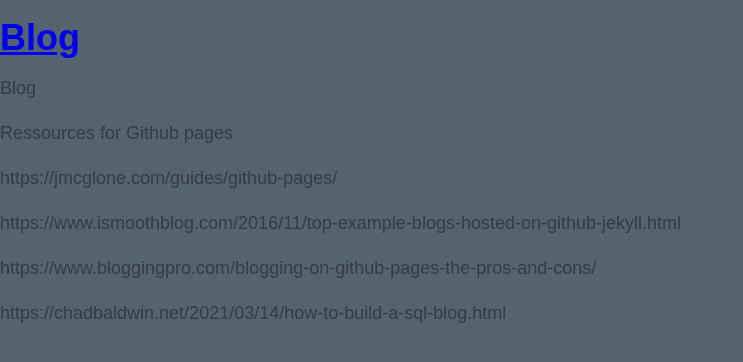
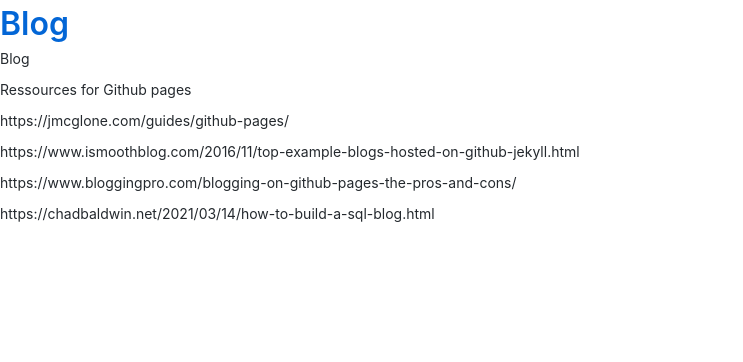
Before and after one commit to S2030c/blog_test, a Jekyll site: the page built from note.md, in a window 1280 px wide. Shown: the top 362 px of the page, without its empty margins (0-743 px from the left). Built offline with Jekyll 4.4.1, drawn with Linux system fonts in a browser that asks for light colours; our own code applies the rules of GitHub Pages for plain Markdown files.

Commit message:
Update default.html

```diff
--- a/_layouts/default.html
+++ b/_layouts/default.html
@@ -4,7 +4,7 @@
     <meta charset="UTF-8">
     <meta name="viewport" content="width=device-width, initial-scale=1">
     <title>Blog</title>
-    <link rel="stylesheet" href="{{ "/assets/style.css?v=" | append: site.github.build_revision | relative_url }}">
+    <link rel="stylesheet" href="{{ "/assets/style_.css?v=" | append: site.github.build_revision | relative_url }}">
   </head>
   <body>
 
```
